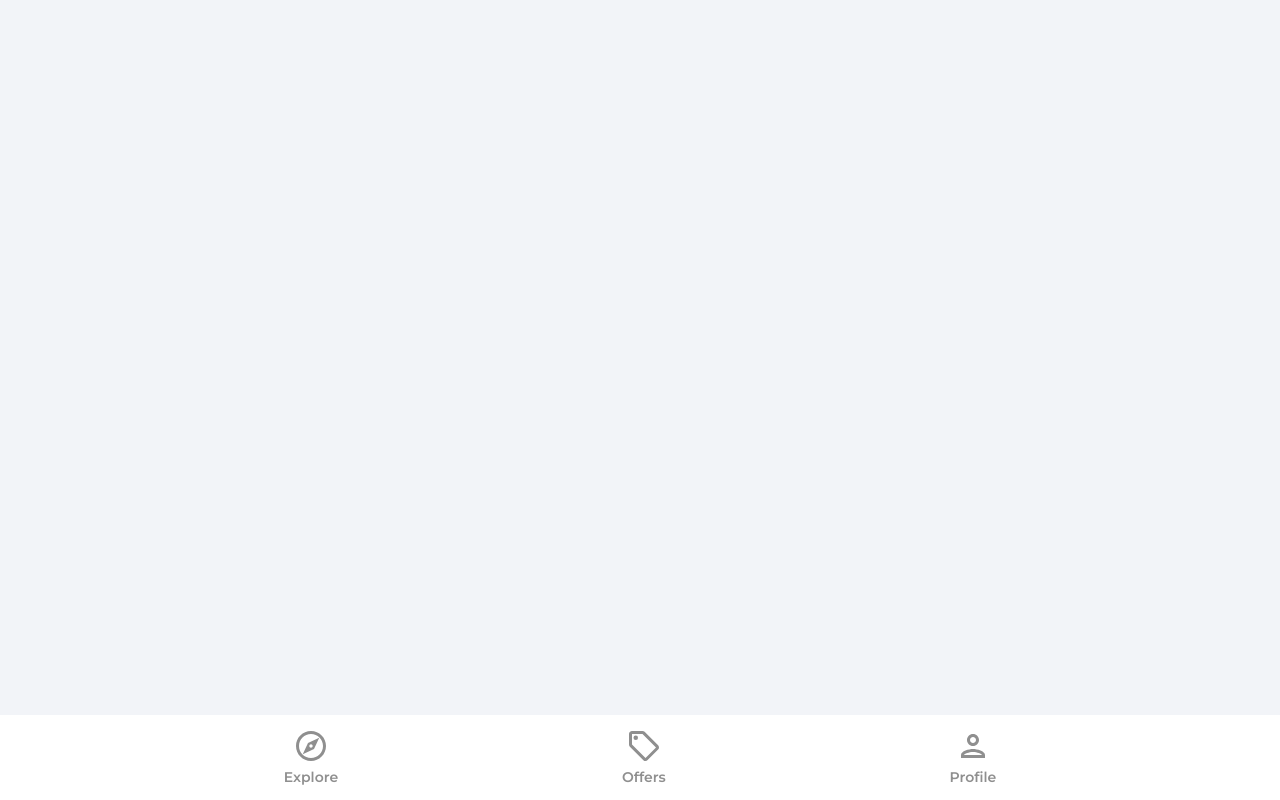
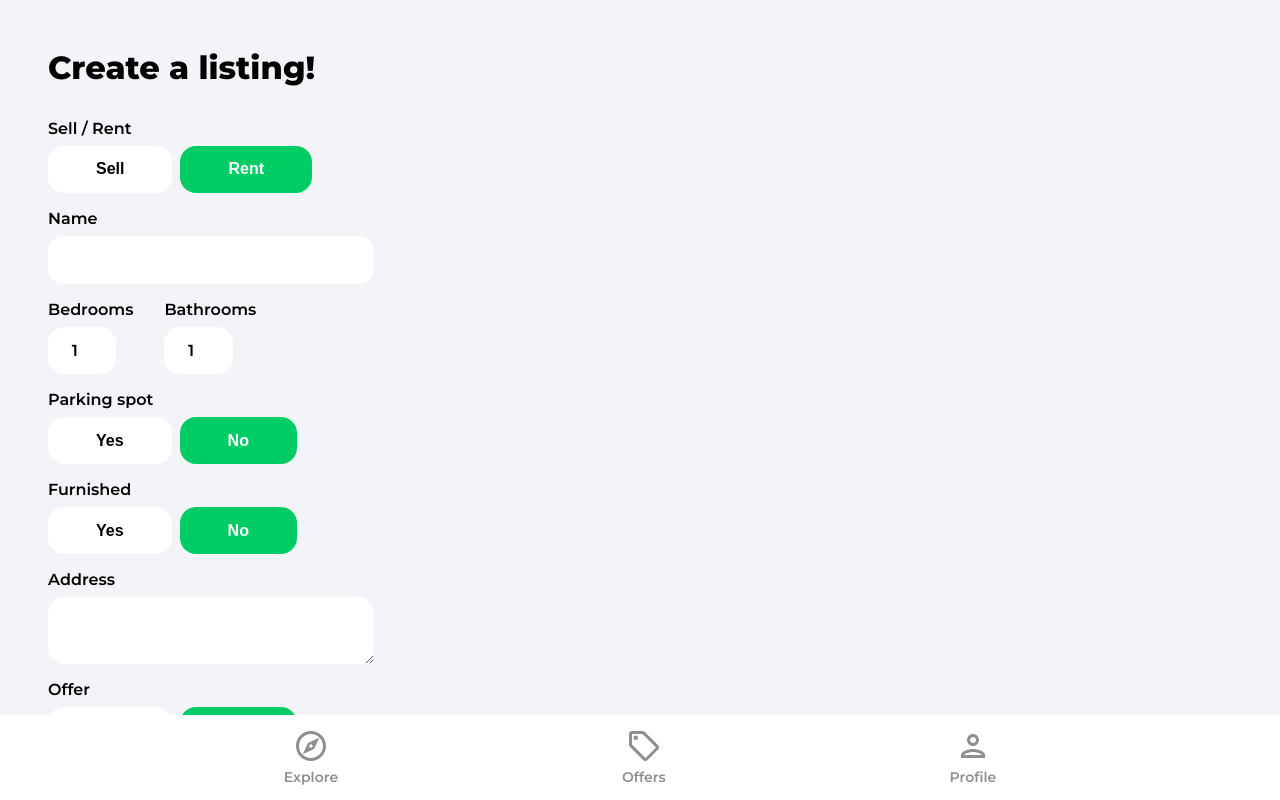
Before and after one commit to minugrammer0725/housing-auction, a React (Create React App) app: page /create-listing in a window 1280 px wide. Shown: the top 800 px of the page. Built offline with nearby package versions, Linux system fonts and the light colour scheme; no server answers; sample sign-in values are in the browser's storage.

Commit message:
Create Listing Page

```diff
--- a/src/App.js
+++ b/src/App.js
@@ -13,6 +13,8 @@ import SignUp from './pages/SignUp';
 import Category from './pages/Category';
 import ForgotPassword from './pages/ForgotPassword';
 import PrivateRoute from './components/PrivateRoute';
+import CreateListing from './pages/CreateListing';
+
 
 function App() {
   return (
@@ -27,6 +29,7 @@ function App() {
           <Route path='/sign-in' element={<SignIn/>} />
           <Route path='/sign-up' element={<SignUp/>} />
           <Route path='/forgot-password' element={<ForgotPassword/>} />
+          <Route path='/create-listing' element={<CreateListing/>} />
         </Routes>
 
         <Navbar />
--- /dev/null
+++ b/src/pages/CreateListing.jsx
@@ -0,0 +1,210 @@
+import React, {useState, useEffect, useRef} from 'react'
+import {getAuth, onAuthStateChanged} from 'firebase/auth';
+import { useNavigate } from 'react-router-dom';
+import Spinner from '../components/Spinner';
+
+const CreateListing = () => {
+  const [geolocationEnabled, setGeolocationEnabled] = useState(true);
+  const [loading, setLoading] = useState(false);
+  const [formData, setFormData] = useState({
+    type: 'rent',
+    name: '',
+    bedrooms: 1,
+    bathrooms: 1,
+    parking: false,
+    furnished: false,
+    address: '',
+    offer: false,
+    regularPrice: 0,
+    discountedPrice: 0,
+    images: {},
+    latitude: 0,
+    longitude: 0
+  });
+
+  // destructure formData for convenience
+  const {type, name, bedrooms, bathrooms, parking, furnished, address, offer, regularPrice, discountedPrice, images, latitude, longitude} = formData;
+
+
+  const auth = getAuth();
+  const navigate = useNavigate();
+  const isMounted = useRef(true);
+
+  useEffect(() => {
+    if (isMounted) {
+      onAuthStateChanged(auth, (user) => {
+        if (user) {
+          setFormData({...formData, userRef: user.uid})
+        } else {
+          // no user, redirect.
+          navigate('sign-in');
+        }
+      })
+    }
+
+    return () => {
+      isMounted.current = false;
+    }
+  }, [isMounted])
+
+  const onMutate = (e) => {
+    let boolean = null;
+
+    if (e.target.value === 'true') {
+      boolean = true;
+    } else if  (e.target.value === 'false') {
+      boolean = false;
+    }
+
+    // Files
+    if (e.target.files) {
+      setFormData((prevState) => ({
+        ...prevState,
+        images: e.target.files // array of images
+      }))
+    }
+
+    // Text / Boolean / Numbers
+    if (!e.target.files) {
+      setFormData((prevState) => ({
+        ...prevState,
+        [e.target.id]: boolean ?? e.target.value,
+      }))
+    }
+
+  }
+
+  const onSubmit = (e) => {
+    e.preventDefault();
+  }
+
+  if (loading) {
+    return <Spinner />
+  }
+
+  return (
+    <div className='profile'>
+      <header>
+        <p className="pageHeader">Create a listing!</p>
+      </header>
+      <main>
+        <form onSubmit={onSubmit}>
+          {/* Type */ }
+          <label className='formLabel'>Sell / Rent</label>
+          <div className="formButtons">
+            <button type='button' className={type === 'sale' ? 'formButtonActive' : 'formButton'} id='type' value='sale' onClick={onMutate}>
+              Sell
+            </button>
+            <button type='button' className={type === 'rent' ? 'formButtonActive' : 'formButton'} id='type' value='rent' onClick={onMutate}>
+              Rent
+            </button>
+          </div>
+
+          {/* Name */ }
+          <label className='formLabel'>Name</label>
+          <input className='formInputName' type='text' id='name' value={name} onChange={onMutate} maxLength='32' minLength='10' required />
+
+          {/* Bedrooms/Bathrooms */ }
+          <div className='formRooms flex'>
+            <div>
+              <label className='formLabel'>Bedrooms</label>
+              <input className='formInputSmall' type='number' id='bedrooms' value={bedrooms} onChange={onMutate} min='1' max='50' required />
+            </div>
+            <div>
+              <label className='formLabel'>Bathrooms</label>
+              <input className='formInputSmall' type='number' id='bathrooms' value={bathrooms} onChange={onMutate} min='1' max='50' required />
+            </div>
+          </div>
+
+          {/* Parking Spot */ }
+          <label className='formLabel'>Parking spot</label>
+          <div className='formButtons'>
+            <button className={parking ? 'formButtonActive' : 'formButton'} type='button' id='parking' value={true}
+              onClick={onMutate} min='1' max='50'>
+              Yes
+            </button>
+            <button className={ !parking && parking !== null ? 'formButtonActive' : 'formButton' } type='button'
+              id='parking' value={false} onClick={onMutate} >
+              No
+            </button>
+          </div>
+
+          {/* Furnished */ }
+          <label className='formLabel'>Furnished</label>
+            <div className='formButtons'>
+              <button className={furnished ? 'formButtonActive' : 'formButton'} type='button' id='furnished'
+                value={true} onClick={onMutate} >
+                Yes
+              </button>
+              <button className={ !furnished && furnished !== null ? 'formButtonActive' : 'formButton' }
+                type='button' id='furnished' value={false} onClick={onMutate} >
+                No
+              </button>
+            </div>
+
+          {/* Address + Optional Lat/Long input */ }
+          <label className='formLabel'>Address</label>
+          <textarea className='formInputAddress' type='text' id='address' value={address} onChange={onMutate} required/>
+
+          {!geolocationEnabled && (
+            <div className='formLatLng flex'>
+              <div>
+                <label className='formLabel'>Latitude</label>
+                <input className='formInputSmall' type='number' id='latitude' value={latitude} onChange={onMutate} required />
+              </div>
+              <div>
+                <label className='formLabel'>Longitude</label>
+                <input className='formInputSmall' type='number' id='longitude' value={longitude} onChange={onMutate} required />
+              </div>
+            </div>
+          )}
+
+          {/* Offer */ }
+          <label className='formLabel'>Offer</label>
+          <div className='formButtons'>
+            <button className={offer ? 'formButtonActive' : 'formButton'} type='button' id='offer' value={true} onClick={onMutate}>
+              Yes
+            </button>
+            <button className={ !offer && offer !== null ? 'formButtonActive' : 'formButton' }
+              type='button' id='offer' value={false} onClick={onMutate} >
+              No
+            </button>
+          </div>
+
+          {/* Regular Price */}
+          <label className='formLabel'>Regular Price</label>
+          <div className='formPriceDiv'>
+            <input className='formInputSmall' type='number' id='regularPrice' value={regularPrice}
+              onChange={onMutate} min='50' max='750000000' required/>
+            {type === 'rent' && <p className='formPriceText'>$ / Month</p>}
+          </div>
+
+          {/* Discounted Price */}
+          {offer && (
+            <>
+              <label className='formLabel'>Discounted Price</label>
+              <input className='formInputSmall' type='number' id='discountedPrice' value={discountedPrice}
+                onChange={onMutate} min='50' max='750000000' required={offer}/>
+            </>
+          )}
+
+          {/* Image Upload (Max 6 images) */}
+          <label className='formLabel'>Images</label>
+          <p className='imagesInfo'>
+            The first image will be the cover (max 6).
+          </p>
+          <input className='formInputFile' type='file' id='images' onChange={onMutate}
+            max='6' accept='.jpg,.png,.jpeg' multiple required/>
+
+          <button type='submit' className='primaryButton createListingButton'>
+            Create Listing
+          </button>
+
+        </form>
+      </main>
+
+    </div>
+  )
+}
+
+export default CreateListing
--- a/src/pages/Profile.jsx
+++ b/src/pages/Profile.jsx
@@ -3,6 +3,9 @@ import {getAuth, updateProfile} from 'firebase/auth';
 import {updateDoc, doc} from 'firebase/firestore';
 import { useNavigate, Link} from 'react-router-dom';
 import {db} from '../firebase.config';
+
+import arrowRight from '../assets/svg/keyboardArrowRightIcon.svg';
+import homeIcon from '../assets/svg/homeIcon.svg';
 
 // import toastify
 import {toast} from 'react-toastify';
@@ -80,6 +83,14 @@ const Profile = () => {
             disabled={!changeDetails} value={email} onChange={onChange} />
         </form>
       </div>
+      <Link to='/create-listing' className='createListing'>
+        <img src={homeIcon} alt='home' />
+        <p>Sell or Rent your home.</p>
+        <img src={arrowRight} alt='arrowRight' />
+
+
+      </Link>
+
     </main>
   </div>
 }
```
